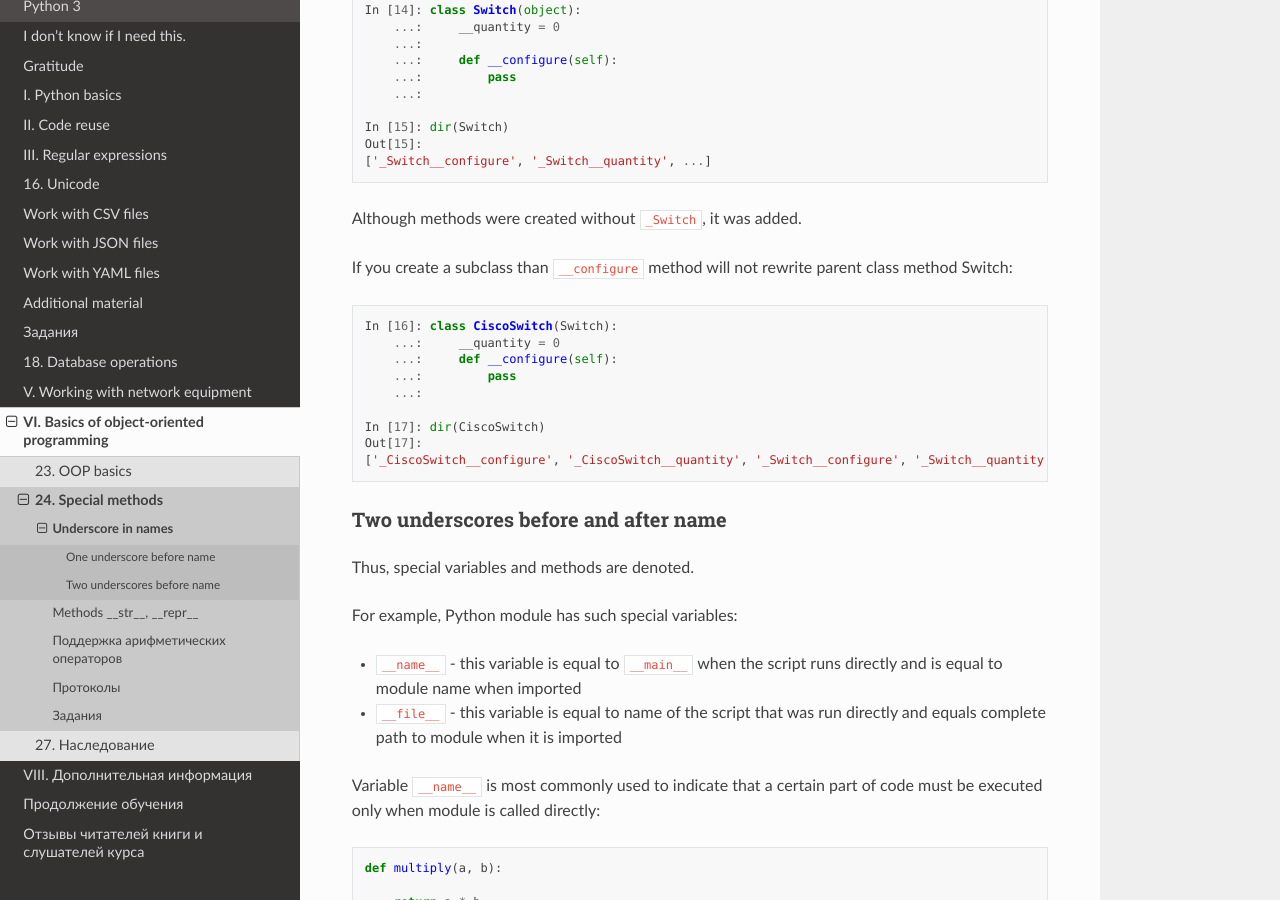
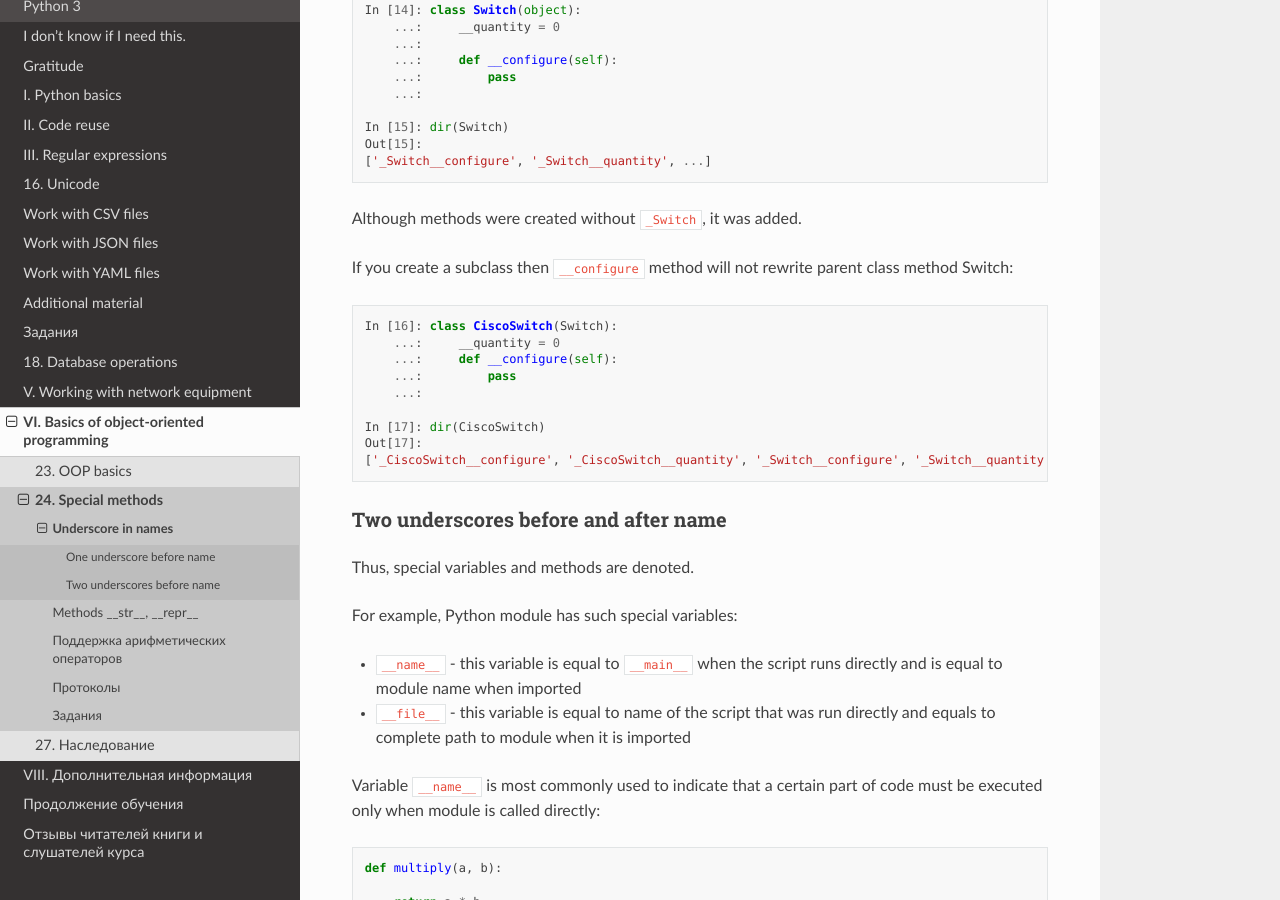
Before and after one commit to Aidar5/nattoeng, a Sphinx documentation site: the page built from docs/source/book/24_oop_special_methods/underscore_names.rst, in a window 1280 px wide and 900 px high, scrolled down 2124 px. Built offline with Sphinx 7.4.7 and the Read the Docs theme 2.0.0, drawn with Linux system fonts in a browser that asks for light colours; pages that are not in the unit, such as notebooks, are missing from menus; some of the changed text lies outside the part shown.

Commit message:
Update underscore_names.rst

```diff
--- a/docs/source/book/24_oop_special_methods/underscore_names.rst
+++ b/docs/source/book/24_oop_special_methods/underscore_names.rst
@@ -43,7 +43,7 @@ For example, CiscoSSH class uses paramiko to connect to equipment:
             return result
 
 
-After creating an instance of the class, not only send_show_command method is available but also *client* and *ssh* attributes(3rd line is tab tips in ipython)::
+After creating an instance of the class, not only send_show_command method is available but also *client* and *ssh* attributes (3rd line is tab tips in ipython)::
 
 .. code:: python
 
@@ -115,7 +115,7 @@ This conversion is only performed if less than two underscores endings or no und
 
 Although methods were created without ``_Switch``, it was added.
 
-If you create a subclass than ``__configure`` method will not rewrite parent class method Switch:
+If you create a subclass then ``__configure`` method will not rewrite parent class method Switch:
 
 .. code:: python
 
@@ -137,7 +137,7 @@ Thus, special variables and methods are denoted.
 For example, Python module has such special variables:
 
 * ``__name__`` - this variable is equal to ``__main__`` when the script runs directly and is equal to module name when imported
-* ``__file__`` - this variable is equal  to name of the script that was run directly and equals complete path to module when it is imported
+* ``__file__`` - this variable is equal  to name of the script that was run directly and equals to complete path to module when it is imported
 
 Variable ``__name__`` is most commonly used to indicate that a certain part of code must be executed only when module is called directly:
 
```
